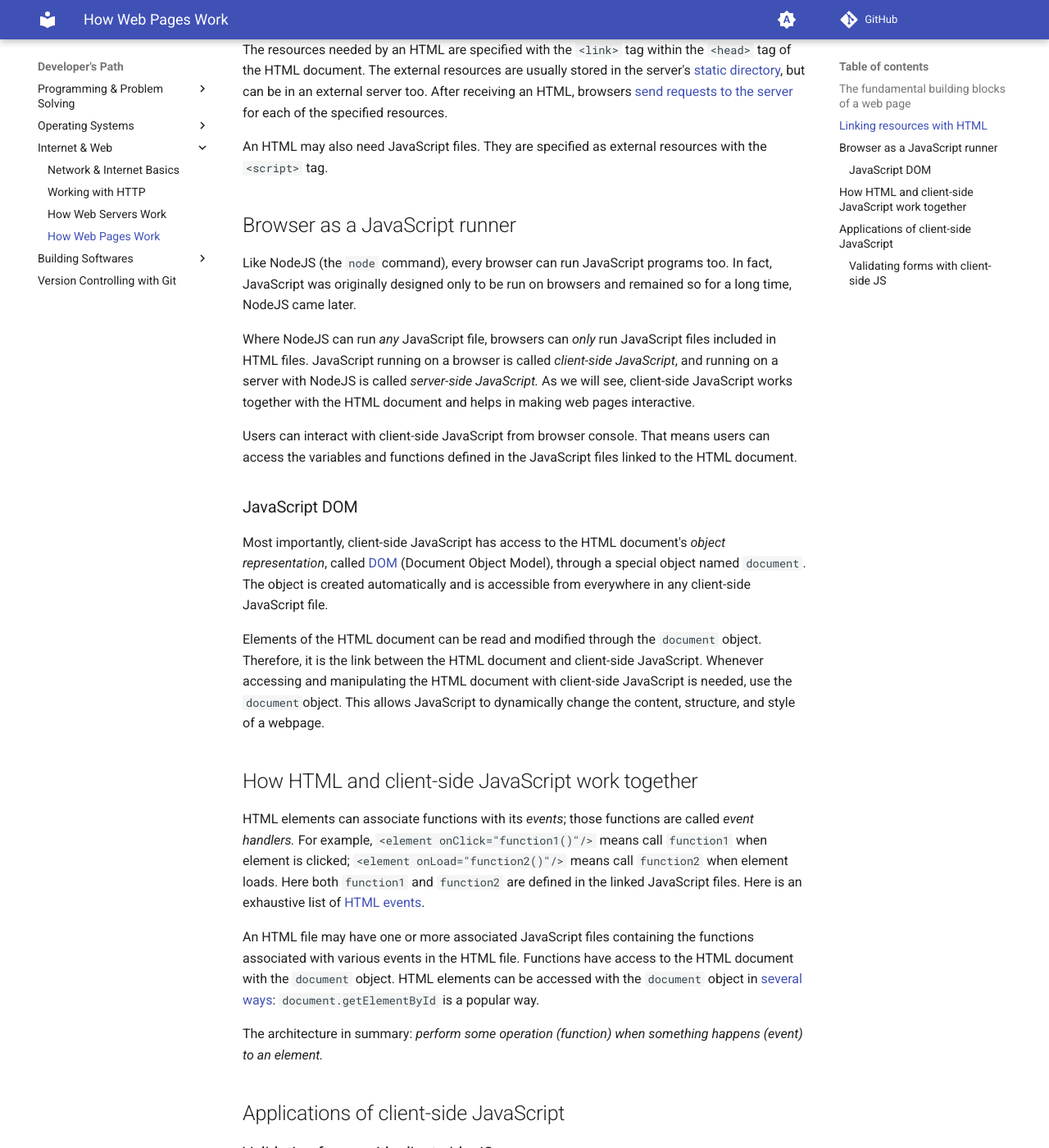
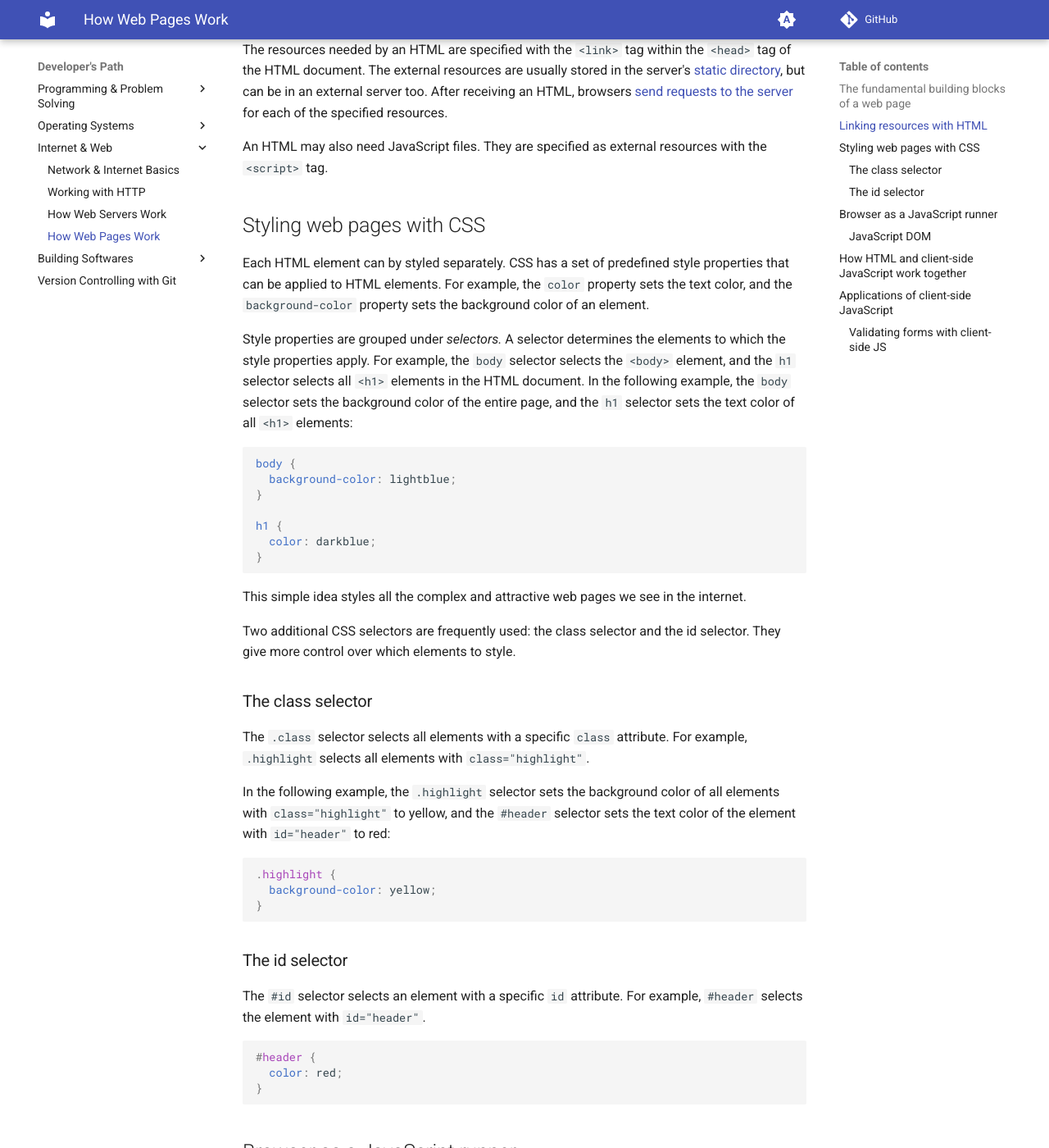
Before and after one commit to gharials/dev-path, an MkDocs documentation site: the page built from docs/internet-web/web-pages.md, in a window 1280 px wide and 1400 px high, scrolled down 1046 px. Shown: the whole window at 82% size. Built offline with MkDocs 1.6.1 and Material for MkDocs 9.7.7, drawn with Linux system fonts in a browser that asks for light colours; comment, search, counter and statistics services are not loaded.

Commit message:
'web-pages': new section CSS.

````diff
--- a/docs/internet-web/web-pages.md
+++ b/docs/internet-web/web-pages.md
@@ -43,6 +43,48 @@ The resources needed by an HTML are specified with the `<link>` tag within the `
 
 An HTML may also need JavaScript files. They are specified as external resources with the `<script>` tag.
 
+## Styling web pages with CSS
+
+Each HTML element can by styled separately. CSS has a set of predefined style properties that can be applied to HTML elements. For example, the `color` property sets the text color, and the `background-color` property sets the background color of an element.
+
+Style properties are grouped under _selectors._ A selector determines the elements to which the style properties apply. For example, the `body` selector selects the `<body>` element, and the `h1` selector selects all `<h1>` elements in the HTML document. In the following example, the `body` selector sets the background color of the entire page, and the `h1` selector sets the text color of all `<h1>` elements:
+
+```css
+body {
+  background-color: lightblue;
+}
+
+h1 {
+  color: darkblue;
+}
+```
+
+This simple idea styles all the complex and attractive web pages we see in the internet.
+
+Two additional CSS selectors are frequently used: the class selector and the id selector. They give more control over which elements to style.
+
+### The class selector
+
+The `.class` selector selects all elements with a specific `class` attribute. For example, `.highlight` selects all elements with `class="highlight"`.
+
+In the following example, the `.highlight` selector sets the background color of all elements with `class="highlight"` to yellow, and the `#header` selector sets the text color of the element with `id="header"` to red:
+
+```css
+.highlight {
+  background-color: yellow;
+}
+```
+
+### The id selector
+
+The `#id` selector selects an element with a specific `id` attribute. For example, `#header` selects the element with `id="header"`.
+
+```css
+#header {
+  color: red;
+}
+```
+
 ## Browser as a JavaScript runner
 
 Like NodeJS (the `node` command), every browser can run JavaScript programs too. In fact, JavaScript was originally designed only to be run on browsers and remained so for a long time, NodeJS came later.
@@ -55,7 +97,7 @@ Users can interact with client-side JavaScript from browser console. That means
 
 Most importantly, client-side JavaScript has access to the HTML document's _object representation_, called [DOM](https://www.w3schools.com/js/js_htmldom.asp) (Document Object Model), through a special object named `document`. The object is created automatically and is accessible from everywhere in any client-side JavaScript file.
 
-Elements of the HTML document can be read and modified through the `document` object. Therefore, it is the link between the HTML document and client-side JavaScript. Whenever accessing and manipulating the HTML document with client-side JavaScript is needed, use the `document`object. This allows JavaScript to dynamically change the content, structure, and style of a webpage.
+Elements of the HTML document can be read and modified through the `document` object. Therefore, it is the link between the HTML document and client-side JavaScript. Whenever accessing and manipulating the HTML document with client-side JavaScript is needed, use the `document` object. This allows JavaScript to dynamically change the content, structure, and style of a webpage.
 
 ## How HTML and client-side JavaScript work together
 
````
